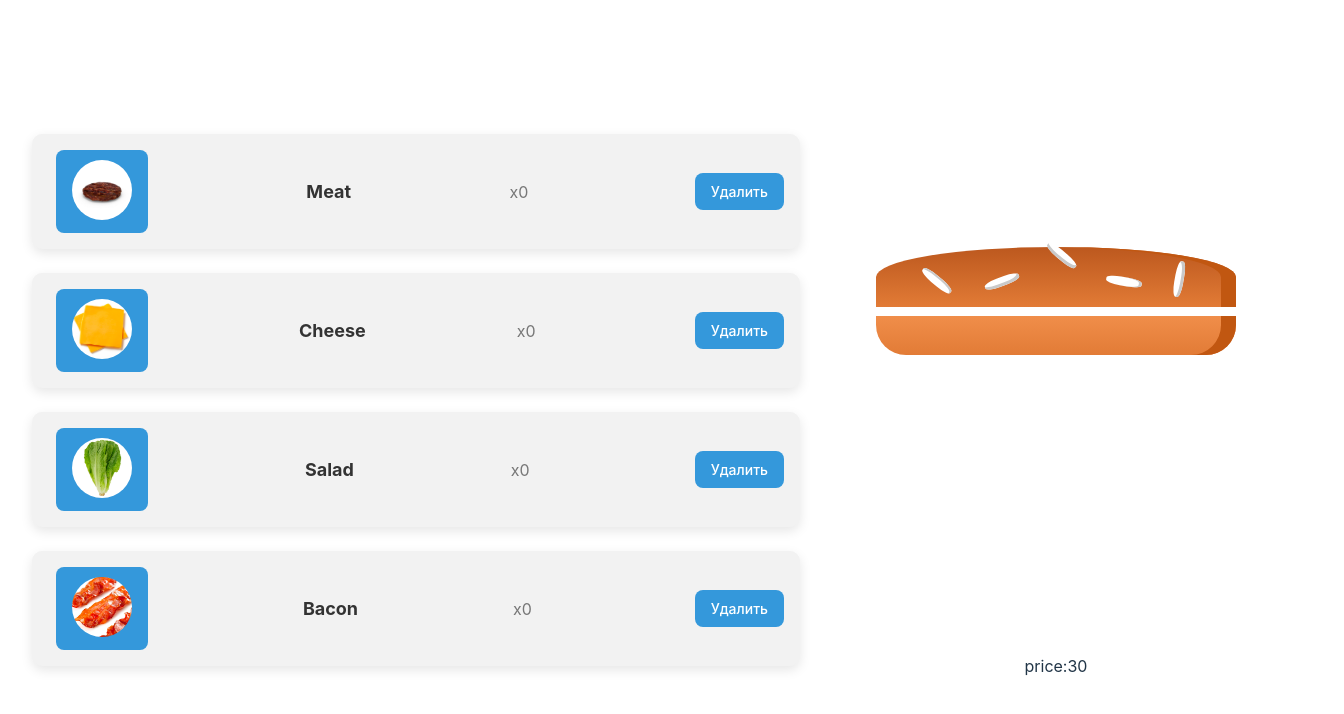
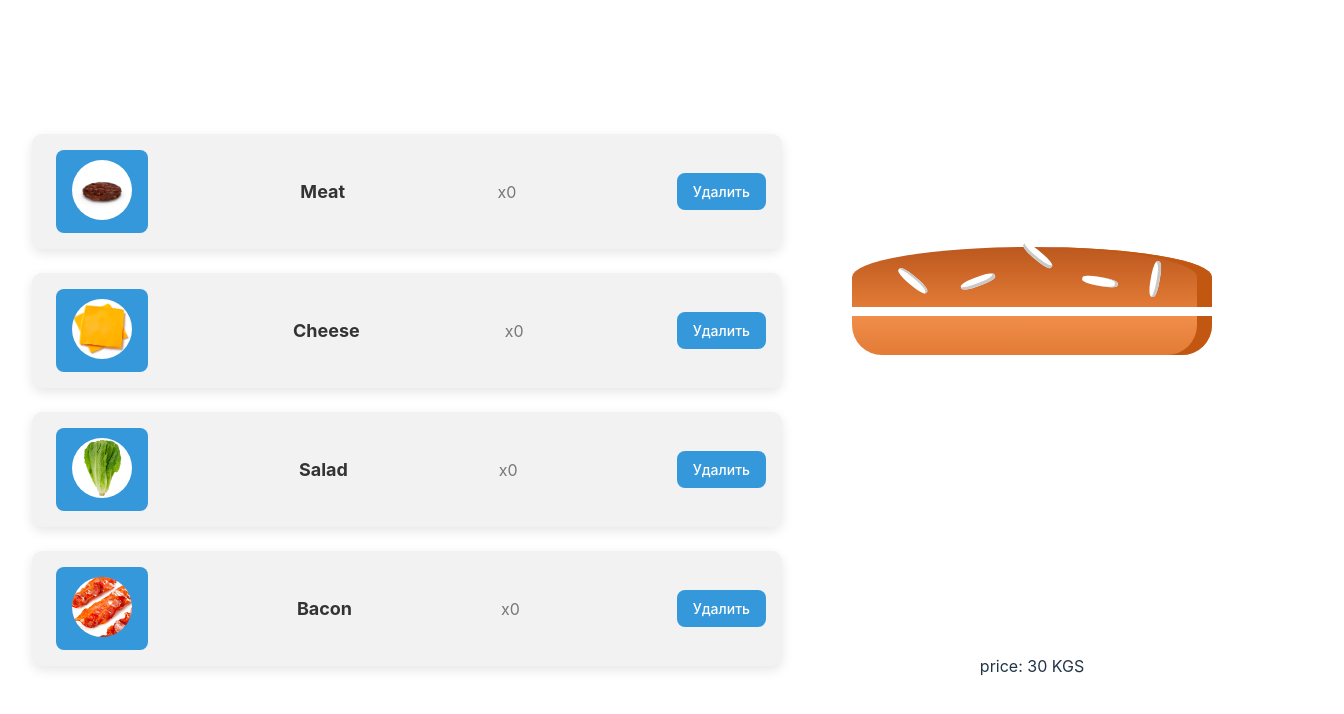
Before and after one commit to voarix/lab-56, a React (Vite) app: page / in a window 1280 px wide. Shown: the top 714 px of the page, 1344 px wide, since content can reach past the window. Built offline with nearby package versions, Linux system fonts and the light colour scheme.

Commit message:
вынес стили из инлайнового формата в отдельный css файл

```diff
--- a/src/App.css
+++ b/src/App.css
@@ -3,6 +3,11 @@
   margin: 0 auto;
   padding: 2rem;
   text-align: center;
+}
+
+.container {
+  width: 1250px;
+  display: flex;
 }
 
 .logo {
--- a/src/App.tsx
+++ b/src/App.tsx
@@ -42,14 +42,14 @@ const App = () => {
 
   return (
     <>
-      <div style={{ width: "1280px", display: "flex" }}>
+      <div className="container">
         <IngredientsList
           ingredients={ingredients}
           onAddCount={onAddCount}
           onDelete={onDelete}
         />
 
-       <Burger ingredients={ingredients} />
+        <Burger ingredients={ingredients} />
       </div>
     </>
   );
--- /dev/null
+++ b/src/components/Burger/Burger.css
@@ -0,0 +1,6 @@
+.burger-container {
+  width: 40%;
+  display: flex;
+  flex-direction: column;
+  justify-content: center;
+}
--- a/src/components/Burger/Burger.tsx
+++ b/src/components/Burger/Burger.tsx
@@ -2,6 +2,7 @@ import React from "react";
 import { IngredientState } from "../../types";
 import Price from "./Price.tsx";
 import BurgerIngredients from "./BurgerIngredients.tsx";
+import "./Burger.css";
 
 interface BurgerProps {
   ingredients: IngredientState[];
@@ -9,14 +10,7 @@ interface BurgerProps {
 
 const Burger: React.FC<BurgerProps> = ({ ingredients }) => {
   return (
-    <div
-      style={{
-        width: "40%",
-        display: "flex",
-        flexDirection: "column",
-        justifyContent: "center",
-      }}
-    >
+    <div className="burger-container">
       <div className="Burger">
         <div className="BreadTop">
           <div className="Seeds1"></div>
--- a/src/components/Burger/BurgerIngredients.tsx
+++ b/src/components/Burger/BurgerIngredients.tsx
@@ -5,7 +5,9 @@ interface BurgerIngredientsProps {
   ingredients: IngredientState[];
 }
 
-const BurgerIngredients: React.FC<BurgerIngredientsProps> = ({ ingredients }) => {
+const BurgerIngredients: React.FC<BurgerIngredientsProps> = ({
+  ingredients,
+}) => {
   return (
     <>
       {ingredients.reduce<JSX.Element[]>((acc, ingredient) => {
--- a/src/components/Burger/Price.tsx
+++ b/src/components/Burger/Price.tsx
@@ -9,8 +9,7 @@ interface BurgerIngredientsPrice {
 const Price: React.FC<BurgerIngredientsPrice> = ({ ingredients }) => {
   return (
     <>
-      price:
-      {ingredients.reduce((acc, ingredient) => {
+      price: {ingredients.reduce((acc, ingredient) => {
         const priceIngredient = INGREDIENTS.filter(
           (item) => item.name === ingredient.name,
         )[0];
@@ -18,7 +17,7 @@ const Price: React.FC<BurgerIngredientsPrice> = ({ ingredients }) => {
           acc = acc + ingredient.count * priceIngredient.price;
         }
         return acc;
-      }, 30)}
+      }, 30)} KGS
     </>
   );
 };
```
